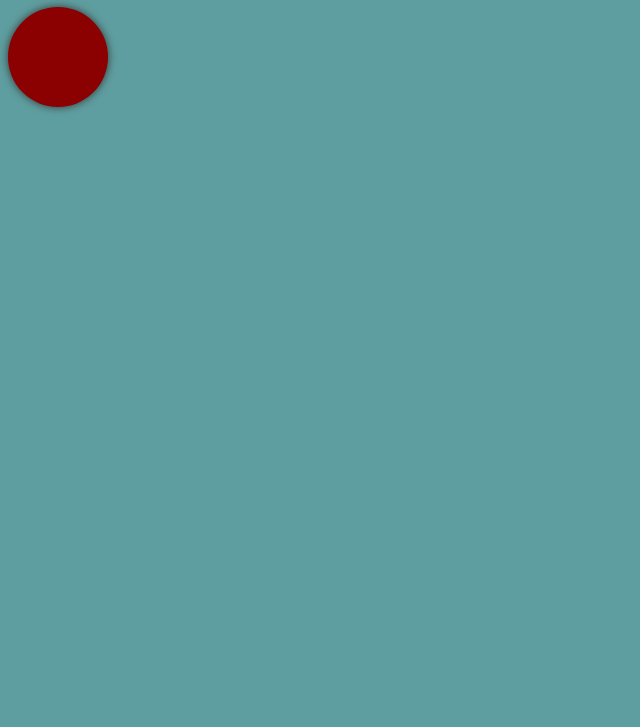
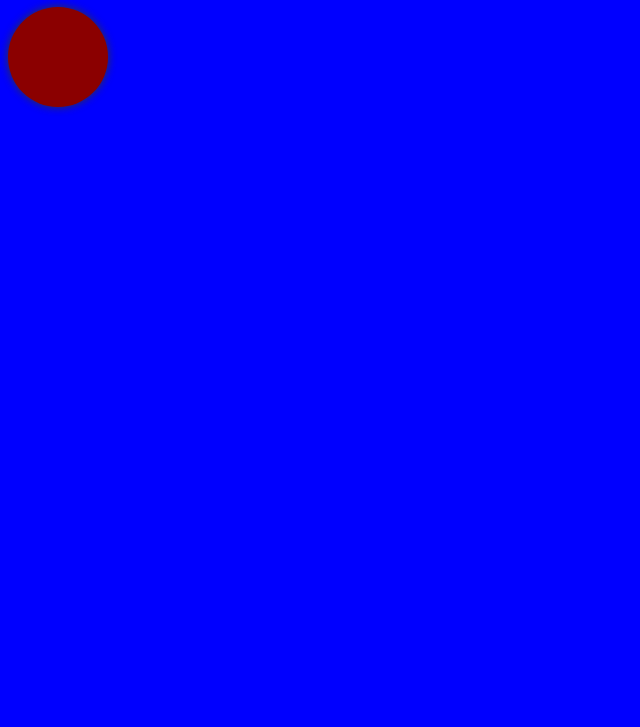
Before and after one commit to cyborg-nomade/sass-practice, a plain HTML site: page index.html in a window 1280 px wide. Shown: the part 73-800 px from the top of the page, without its empty margins (0-640 px from the left). Drawn offline with Linux system fonts and the light colour scheme.

Commit message:
corrections

```diff
--- a/styles.sass
+++ b/styles.sass
@@ -1,7 +1,7 @@
 $font-color: white
 
 body
-  background-color: cadetblue
+  background-color: blue
 
 h1
   color: $font-color
```
Also changed, not shown: styles.css, 1 other file.
